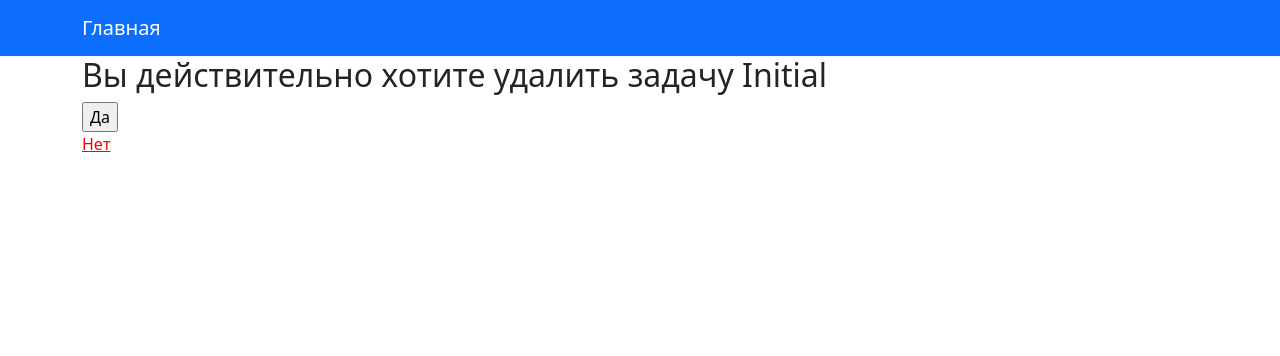
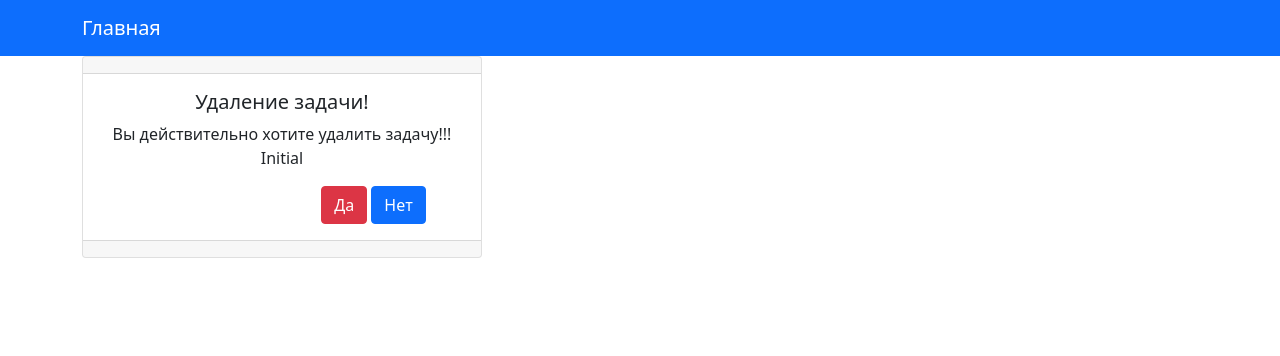
Before and after one commit to Yusupov-Aslan/To_Do_List, a Django app: page /task/1/delete/ in a window 1280 px wide. Shown: the top 356 px of the page. Run offline with Django 3.2, Linux system fonts and the light colour scheme; data comes from the database, SQL or seed files in the repository.

Commit message:
Стилизовал .html страницы!

```diff
--- a/source/To_Do_list/templates/base.html
+++ b/source/To_Do_list/templates/base.html
@@ -33,7 +33,6 @@
     {% block content%}{% endblock %}
 </div>
 
-
 <script src="https://cdn.jsdelivr.net/npm/bootstrap@5.1.3/dist/js/bootstrap.bundle.min.js"
         integrity="sha384-ka7Sk0Gln4gmtz2MlQnikT1wXgYsOg+OMhuP+IlRH9sENBO0LRn5q+8nbTov4+1p"
         crossorigin="anonymous"></script>
--- a/source/To_Do_list/templates/task_create.html
+++ b/source/To_Do_list/templates/task_create.html
@@ -2,8 +2,8 @@
 {% block title %}Новая задача{% endblock %}
 {% block nav %} {% endblock %}
 {% block content %}
-    <h1>Add New Task</h1>
+    <h1>Создание новой задачи!</h1>
     <form action="{% url "add_task_view" %}" method="post">
-    {% include 'partial/form.html' with button_text="Create" %}
+    {% include 'partial/form.html' with button_text="Создать" %}
     </form>
 {% endblock %}
--- a/source/To_Do_list/templates/task_delete.html
+++ b/source/To_Do_list/templates/task_delete.html
@@ -2,12 +2,23 @@
 {% block title %}Удаление задачи{% endblock %}
 {% block nav %} {% endblock %}
 {% block content %}
-    <div>
+        <div>
         <form action="{% url 'task_delete_view' task.pk %}" method="POST">
         {% csrf_token %}
-        <h2>Вы действительно хотите удалить задачу {{ task.summary }}</h2>
-        <input type="submit" value="Да">
+            <div class="card text-center" style="max-width: 25rem;">
+              <div class="card-header">
+                  </div>
+              <div class="card-body">
+                <h5 class="card-title">Удаление задачи!</h5>
+                <p class="card-text">Вы действительно хотите удалить задачу!!! <br> {{ task.summary }}</p>
+                <div class="gap-2 col-6" style="float: right">
+                    <a><button class="btn btn-danger" type="submit">Да</button></a>
+                    <a href="{% url 'one_task_view' task.pk %}"><button class="btn btn-primary" type="button">Нет</button></a>
+                </div>
+              </div>
+              <div class="card-footer">
+                </div>
+            </div>
         </form>
-        <a href="{% url 'one_task_view' task.pk %}">Нет</a>
     </div>
 {% endblock %}
--- a/source/To_Do_list/templates/task_update.html
+++ b/source/To_Do_list/templates/task_update.html
@@ -9,7 +9,7 @@
     <h1>Update Task</h1>
 
     <form action="{% url "add_task_view" %}" method="post">
-       {% include 'partial/form.html' with button_text="Update" %}
+       {% include 'partial/form.html' with button_text="Редактировать" %}
     </form>
 
 {% endblock %}
```
Also changed, not shown: source/To_Do_list/templates/one_task.html (+10 -5 lines), source/To_Do_list/templates/tasks_view.html (+12 -6 lines).
